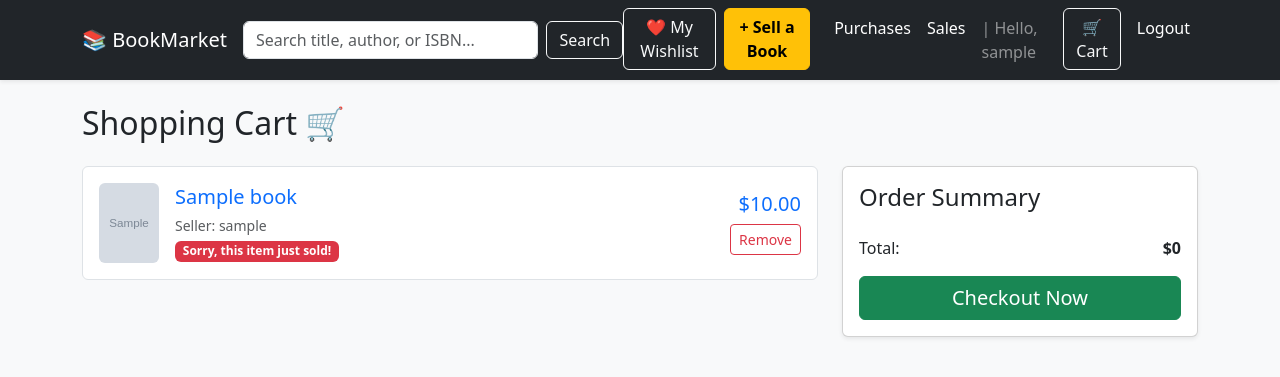
After one commit to samir-27/book_market_django, a Django app: page /cart/ in a window 1280 px wide. The commit adds this page. Shown: the top 377 px of the page. Run offline with Django 5.2, Linux system fonts and the light colour scheme; a user stored in the database is signed in; tables that the repository leaves empty hold one stand-in row (values such as "Sample post"); grey boxes marked "Sample" are stand-in pictures.

Commit message:
Apologized for forgetting the cart and implemented a full shopping cart system with race-condition protections

```diff
--- a/marketplace/models.py
+++ b/marketplace/models.py
@@ -65,3 +65,15 @@ class SellerRating(models.Model):
 
 def __str__(self):
         return f"{self.rating} stars for {self.seller.username} from {self.buyer.username}"
+
+class CartItem(models.Model):
+    user = models.ForeignKey(User, on_delete=models.CASCADE, related_name='cart_items')
+    book = models.ForeignKey(Book, on_delete=models.CASCADE)
+    added_at = models.DateTimeField(auto_now_add=True)
+
+    class Meta:
+        # Prevent a user from adding the exact same book to their cart twice
+        unique_together = ('user', 'book')
+
+    def __str__(self):
+        return f"{self.user.username}'s cart item: {self.book.title}"
--- a/marketplace/urls.py
+++ b/marketplace/urls.py
@@ -21,4 +21,9 @@ urlpatterns = [
     path('book/<int:book_id>/buy/', views.buy_book, name='buy_book'),
     path('orders/', views.order_history, name='order_history'),
     path('sales/', views.sales_history, name='sales_history'),
+
+    path('cart/', views.view_cart, name='view_cart'),
+    path('cart/add/<int:book_id>/', views.add_to_cart, name='add_to_cart'),
+    path('cart/remove/<int:item_id>/', views.remove_from_cart, name='remove_from_cart'),
+    path('cart/checkout/', views.checkout_cart, name='checkout_cart'),
 ]
--- a/marketplace/views.py
+++ b/marketplace/views.py
@@ -3,7 +3,8 @@ from django.contrib.auth import login, logout
 from django.contrib.auth.forms import UserCreationForm, AuthenticationForm
 from django.contrib.auth.decorators import login_required
 from django.db.models import Q
-from .models import Book, Wishlist, Order
+from django.contrib import messages
+from .models import Book, Wishlist, Order, CartItem
 from .forms import BookForm
 
 def book_list(request):
@@ -146,3 +147,69 @@ def sales_history(request):
     # Fetch orders where the current user is the seller
     sales = Order.objects.filter(seller=request.user).select_related('book', 'buyer').order_by('-purchase_date')
     return render(request, 'marketplace/sales_history.html', {'sales': sales})
+
+
+@login_required
+def add_to_cart(request, book_id):
+    if request.method == 'POST':
+        book = get_object_or_404(Book, id=book_id)
+        # Prevent adding sold books or your own books
+        if not book.is_sold and book.seller != request.user:
+            # get_or_create prevents errors if they spam the button
+            CartItem.objects.get_or_create(user=request.user, book=book)
+            messages.success(request, f"{book.title} added to your cart!")
+    return redirect('book_detail', book_id=book_id)
+
+@login_required
+def remove_from_cart(request, item_id):
+    if request.method == 'POST':
+        item = get_object_or_404(CartItem, id=item_id, user=request.user)
+        item.delete()
+        messages.info(request, "Item removed from cart.")
+    return redirect('view_cart')
+
+@login_required
+def view_cart(request):
+    cart_items = CartItem.objects.filter(user=request.user).select_related('book')
+    # Calculate the total price of all items in the cart
+    total_price = sum(item.book.price for item in cart_items if not item.book.is_sold)
+
+    return render(request, 'marketplace/cart.html', {
+        'cart_items': cart_items,
+        'total_price': total_price
+    })
+
+@login_required
+def checkout_cart(request):
+    if request.method == 'POST':
+        cart_items = CartItem.objects.filter(user=request.user).select_related('book')
+
+        if not cart_items:
+            return redirect('view_cart')
+
+        successful_orders = 0
+
+        for item in cart_items:
+            # Critical check: Did someone else buy it while it was sitting in our cart?
+            if not item.book.is_sold:
+                # 1. Create the Order
+                Order.objects.create(
+                    book=item.book,
+                    buyer=request.user,
+                    seller=item.book.seller,
+                    purchase_price=item.book.price
+                )
+                # 2. Mark book as sold
+                item.book.is_sold = True
+                item.book.save()
+                successful_orders += 1
+
+        # Clear the user's cart entirely after checkout attempt
+        cart_items.delete()
+
+        if successful_orders > 0:
+            messages.success(request, f"Successfully purchased {successful_orders} books!")
+        else:
+            messages.error(request, "Checkout failed. The books may have already been sold.")
+
+        return redirect('order_history')
--- a/templates/base.html
+++ b/templates/base.html
@@ -42,6 +42,9 @@
                         <li class="nav-item">
                             <span class="nav-link text-white-50">| Hello, {{ request.user.username }}</span>
                         </li>
+                        <li class="nav-item me-2">
+                            <a class="btn btn-outline-light" href="{{ url('view_cart') }}">🛒 Cart</a>
+                        </li>
                         <li class="nav-item">
                             <form action="{{ url('logout') }}" method="POST" class="d-inline">
                                 {{ csrf_input }}
--- a/templates/marketplace/book_detail.html
+++ b/templates/marketplace/book_detail.html
@@ -52,9 +52,9 @@
                 {% else %}
                     <!-- The standard buyer buttons -->
                     {% if request.user.is_authenticated %}
-                        <form action="{{ url('buy_book', args=[book.id]) }}" method="POST" class="d-inline">
+<form action="{{ url('add_to_cart', args=[book.id]) }}" method="POST" class="d-inline">
                             {{ csrf_input }}
-                            <button type="submit" class="btn btn-success me-md-2">💵 Buy Now</button>
+                            <button type="submit" class="btn btn-success me-md-2">🛒 Add to Cart</button>
                         </form>
 
                         <form action="{{ url('toggle_wishlist', args=[book.id]) }}" method="POST" class="d-inline">
--- /dev/null
+++ b/templates/marketplace/cart.html
@@ -0,0 +1,67 @@
+<!-- templates/marketplace/cart.html -->
+{% extends "base.html" %}
+
+{% block content %}
+<h2 class="mb-4">Shopping Cart 🛒</h2>
+
+<!-- Display Django messages (success/error alerts) -->
+{% if messages %}
+    {% for message in messages %}
+        <div class="alert alert-{{ 'success' if message.tags == 'success' else 'warning' }}">{{ message }}</div>
+    {% endfor %}
+{% endif %}
+
+<div class="row">
+    <div class="col-md-8">
+        {% if cart_items %}
+            <div class="list-group mb-4">
+                {% for item in cart_items %}
+                    <div class="list-group-item d-flex justify-content-between align-items-center p-3">
+                        <div class="d-flex align-items-center">
+                            {% if item.book.photo %}
+                                <img src="{{ item.book.photo.url }}" style="width: 60px; height: 80px; object-fit: cover;" class="me-3 rounded">
+                            {% endif %}
+                            <div>
+                                <h5 class="mb-1"><a href="{{ url('book_detail', args=[item.book.id]) }}" class="text-decoration-none">{{ item.book.title }}</a></h5>
+                                <small class="text-muted">Seller: {{ item.book.seller.username }}</small>
+                                {% if item.book.is_sold %}
+                                    <br><span class="badge bg-danger mt-1">Sorry, this item just sold!</span>
+                                {% endif %}
+                            </div>
+                        </div>
+                        <div class="text-end">
+                            <h5 class="text-primary mb-2">${{ item.book.price }}</h5>
+                            <form action="{{ url('remove_from_cart', args=[item.id]) }}" method="POST">
+                                {{ csrf_input }}
+                                <button type="submit" class="btn btn-sm btn-outline-danger">Remove</button>
+                            </form>
+                        </div>
+                    </div>
+                {% endfor %}
+            </div>
+        {% else %}
+            <div class="alert alert-info">Your cart is empty.</div>
+        {% endif %}
+    </div>
+
+    <div class="col-md-4">
+        <div class="card shadow-sm">
+            <div class="card-body">
+                <h4 class="card-title mb-4">Order Summary</h4>
+                <div class="d-flex justify-content-between mb-3">
+                    <span>Total:</span>
+                    <strong>${{ total_price }}</strong>
+                </div>
+                {% if cart_items %}
+                    <form action="{{ url('checkout_cart') }}" method="POST">
+                        {{ csrf_input }}
+                        <button type="submit" class="btn btn-success w-100 fs-5">Checkout Now</button>
+                    </form>
+                {% else %}
+                    <button class="btn btn-secondary w-100 fs-5" disabled>Checkout Now</button>
+                {% endif %}
+            </div>
+        </div>
+    </div>
+</div>
+{% endblock %}
```
Also changed, not shown: marketplace/migrations/0003_cartitem.py (added).
